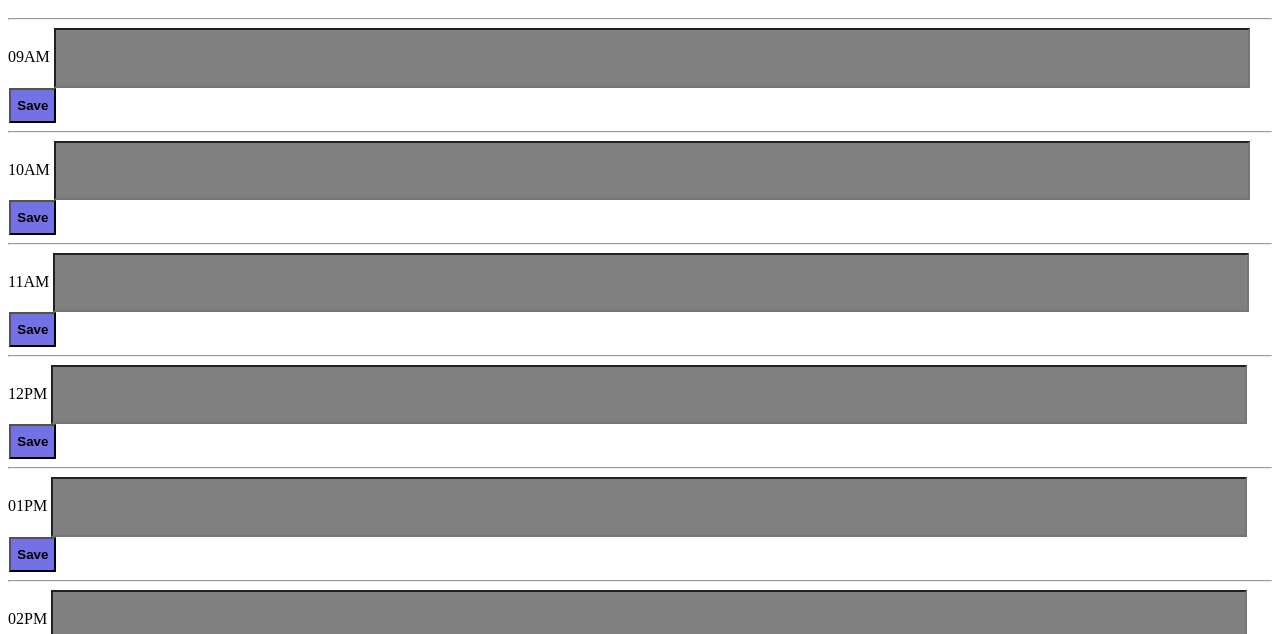
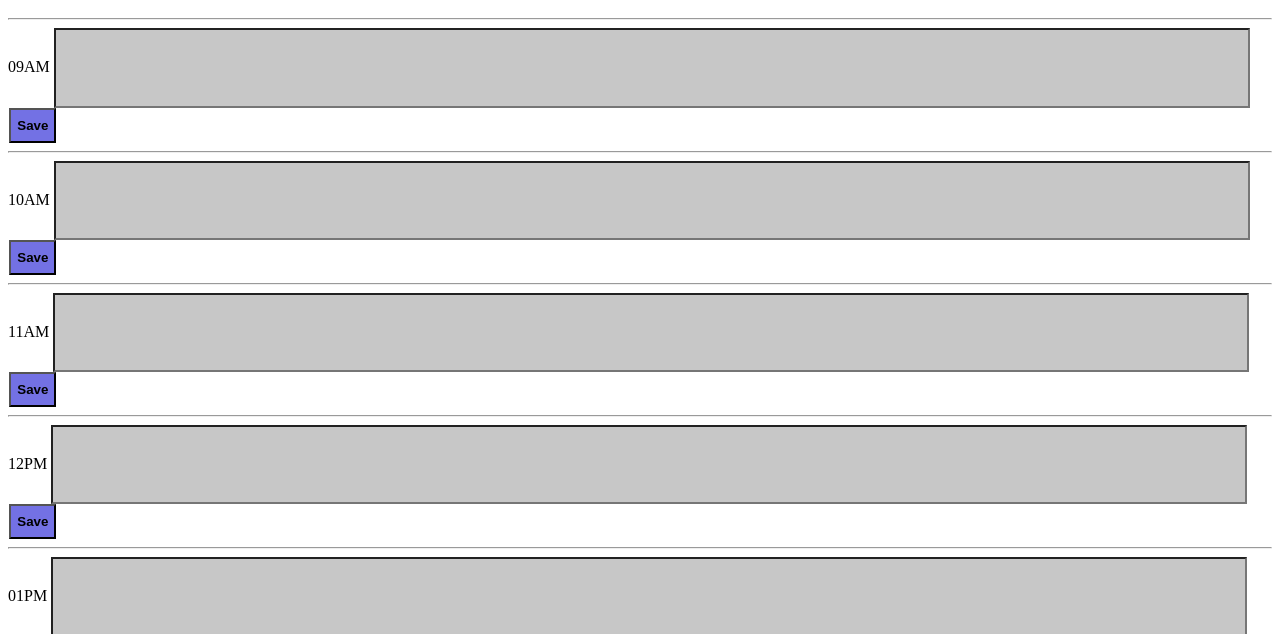
Before and after one commit to tafseer-khan/Simple-Daily-Planner, a plain HTML site: page index.html in a window 1280 px wide. Shown: the part 120-754 px from the top of the page. Drawn offline with nearby package versions, Linux system fonts and the light colour scheme.

```diff
--- a/style.css
+++ b/style.css
@@ -5,7 +5,7 @@ h1{
 .task{
     width: 94%;
     margin-left: .01%;
-    height:30px;
+    height:50px;
     padding-top: 1%;
     padding-bottom: 1%;
 }
@@ -17,5 +17,5 @@ h1{
 
 }
 .task{
-    background-color: gray;
+    background-color: rgb(199, 199, 199);
 }
```
Also changed, not shown: index.html (+7 -0 lines), 1 other file.
